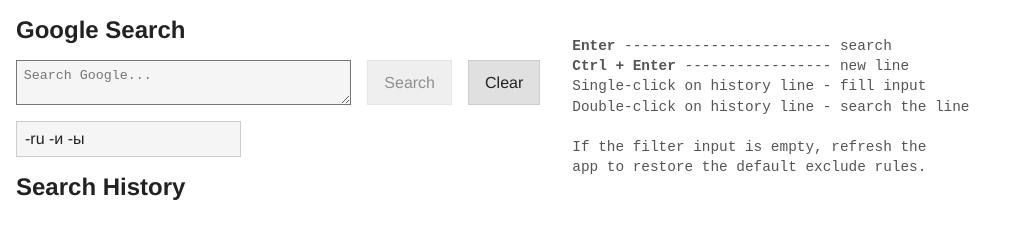
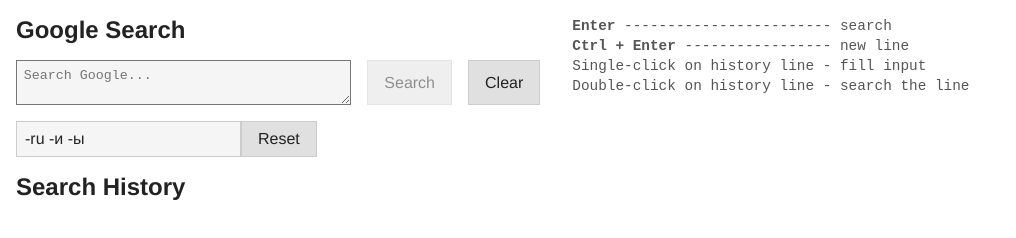
Before and after one commit to Sany18/search-home-page, a plain HTML site: page index.html in a window 1280 px wide. Shown: the whole page, without its empty margins (0-1016 px from the left). Drawn offline with Linux system fonts and the light colour scheme.

Commit message:
Add reset filter button

```diff
--- a/index.html
+++ b/index.html
@@ -29,13 +29,11 @@
     }
 
     body {
-      gap: 2rem;
       margin: 0;
       height: 100svh;
       padding: 1rem;
       display: flex;
       font-size: 16px;
-      flex-wrap: wrap;
       box-sizing: border-box;
       align-items: flex-start;
       font-family: 'Franklin Gothic Medium', 'Arial Narrow', Arial, sans-serif;
@@ -52,7 +50,8 @@
 </head>
 
 <body>
-  <div class="flex-column gap-1 h-100">
+  <div class="content">
+    <div class="flex-column gap-1">
       <div class="flex-column gap-1">
         <h2>Google Search</h2>
 
@@ -86,6 +85,7 @@
             id="exclude-rules-input"
             placeholder="e.g. -ru, -и"
             title="Enter exclusion rules, separated by commas">
+          <button class="reset-filter-button" type="submit">Reset</button>
         </div>
       </div>
 
@@ -96,15 +96,13 @@
     </div>
 
     <div class="flex-column flex-1">
-    <p class="pre comment">
-<b>Enter</b> ------------------------ search
-<b>Ctrl + Enter</b> ----------------- new line
-Single-click on history line - fill input
-Double-click on history line - search the line
-
-If the filter input is empty, refresh the
-app to restore the default exclude rules.
+      <p class="comment">
+        <b>Enter</b> ------------------------ search<br/>
+        <b>Ctrl + Enter</b> ----------------- new line<br/>
+        Single-click on history line - fill input<br/>
+        Double-click on history line - search the line<br/>
       </p>
+    </div>
   </div>
 </body>
 </html>
--- a/scripts.js
+++ b/scripts.js
@@ -10,10 +10,16 @@
   const clearInputButton = document.querySelector('.clear-input-button');
   const udmFormParam = document.getElementById('udm-param');
   const excludeRulesInput = document.getElementById('exclude-rules-input');
+  const resetFilterButton = document.querySelector('.reset-filter-button');
 
   excludeRulesInput.value = localStorage.getItem(EXCLUDE_RULES_KEY) || DEFAULT_EXCLUDE_RULES;
   excludeRulesInput.addEventListener('input', () => {
     localStorage.setItem(EXCLUDE_RULES_KEY, excludeRulesInput.value);
+  });
+
+  resetFilterButton.addEventListener('click', () => {
+    excludeRulesInput.value = DEFAULT_EXCLUDE_RULES;
+    localStorage.setItem(EXCLUDE_RULES_KEY, DEFAULT_EXCLUDE_RULES);
   });
 
   // Enable/disable search button based on textarea value;
--- a/styles.css
+++ b/styles.css
@@ -48,6 +48,13 @@
 
 
 /* Block elements */
+.content {
+  gap: 2rem;
+  display: flex;
+  flex-wrap: wrap;
+  align-items: flex-start;
+}
+
 .search-query-input {
   flex: 1;
   resize: vertical;
```
Lines whose indentation alone changed are shown as unchanged.
